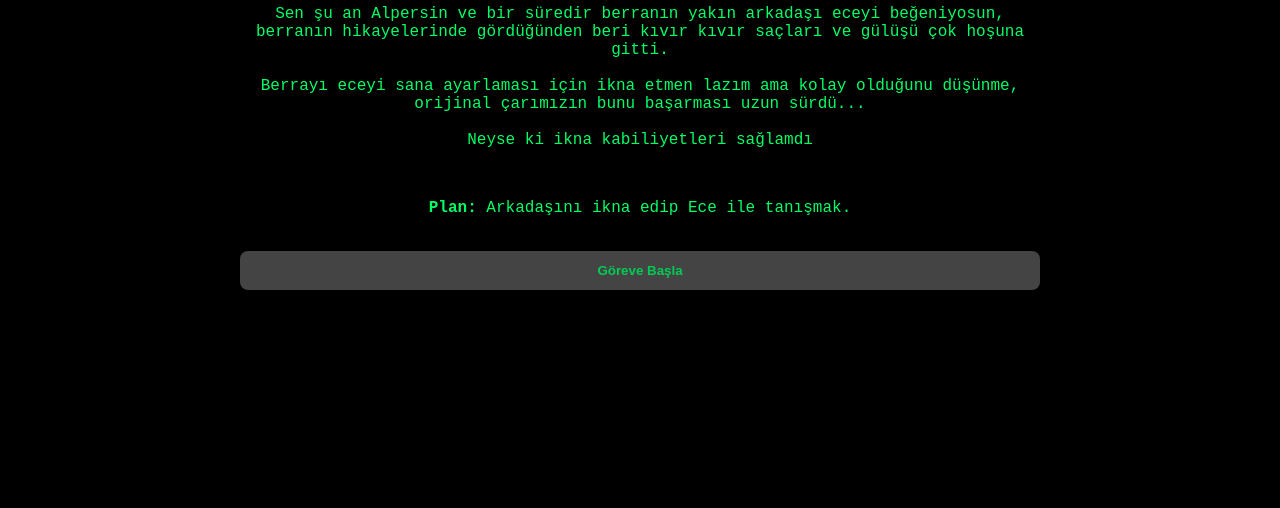
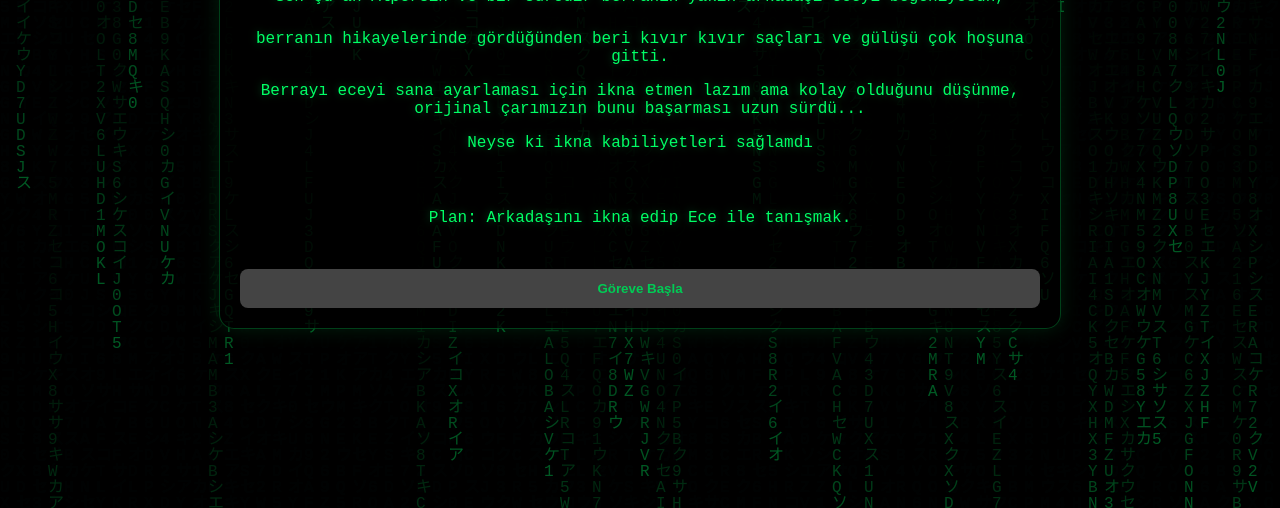
Before and after one commit to VoennaX/operasyon-ece, a plain HTML site: page index.html in a window 1280 px wide. Shown: the part 292-800 px from the top of the page. Drawn offline with Linux system fonts and the light colour scheme.

Commit message:
Update index.html

```diff
--- a/index.html
+++ b/index.html
@@ -61,10 +61,52 @@ background-attachment:fixed;
 .matrix{
 color:#00ff66;
 font-family:"Courier New", monospace;
+position:relative;
+overflow:hidden;
+}
+
+#matrixCanvas{
+position:fixed;
+inset:0;
+width:100%;
+height:100%;
+z-index:0;
+opacity:0.35;
+pointer-events:none;
+}
+
+#matrixIntro .container{
+position:relative;
+z-index:2;
+background:rgba(0,0,0,0.78);
+border:1px solid rgba(0,255,102,0.25);
+box-shadow:0 0 20px rgba(0,255,102,0.12);
+}
+
+#matrixIntro h1,
+#matrixIntro p{
+text-shadow:0 0 8px rgba(0,255,102,0.35);
+}
+
+.type-line{
+min-height:1.6em;
+}
+
+.cursor{
+display:inline-block;
+width:10px;
+color:#00ff66;
+animation:blink 0.7s step-end infinite;
+}
+
+@keyframes blink{
+50%{opacity:0;}
 }
 </style>
 </head>
 <body>
+
+<canvas id="matrixCanvas"></canvas>
 
 <audio id="bgMusic" loop>
 <source src="arkaplanmuzik.mp3" type="audio/mpeg">
@@ -74,15 +116,12 @@ font-family:"Courier New", monospace;
 <div class="section matrix" id="matrixIntro">
 <div class="container">
 <h1>Operasyon: Ece</h1>
-<p>
-Sen şu an Alpersin ve bir süredir berranın yakın arkadaşı eceyi beğeniyosun,<br>
-berranın hikayelerinde gördüğünden beri kıvır kıvır saçları ve gülüşü çok hoşuna gitti.<br><br>
-Berrayı eceyi sana ayarlaması için ikna etmen lazım ama kolay olduğunu düşünme,<br>
-orijinal çarımızın bunu başarması uzun sürdü...<br><br>
-Neyse ki ikna kabiliyetleri sağlamdı
-</p>
+<p class="type-line" id="line1"></p>
+<p class="type-line" id="line2"></p>
+<p class="type-line" id="line3"></p>
+<p class="type-line" id="line4"></p>
 <br>
-<p><b>Plan:</b> Arkadaşını ikna edip Ece ile tanışmak.</p>
+<p class="type-line" id="planLine"></p>
 <br>
 <button onclick="startGame()">Göreve Başla</button>
 </div>
@@ -94,6 +133,78 @@ Neyse ki ikna kabiliyetleri sağlamdı
 </div>
 
 <script>
+const introLines = [
+`Sen şu an Alpersin ve bir süredir berranın yakın arkadaşı eceyi beğeniyosun,`,
+`berranın hikayelerinde gördüğünden beri kıvır kıvır saçları ve gülüşü çok hoşuna gitti.`,
+`Berrayı eceyi sana ayarlaması için ikna etmen lazım ama kolay olduğunu düşünme, orijinal çarımızın bunu başarması uzun sürdü...`,
+`Neyse ki ikna kabiliyetleri sağlamdı`
+];
+
+function escapeHtml(text){
+return text.replace(/&/g,'&amp;').replace(/</g,'&lt;').replace(/>/g,'&gt;');
+}
+
+function typeText(element, text, speed = 16){
+return new Promise((resolve)=>{
+let i = 0;
+element.innerHTML = '<span class="cursor">█</span>';
+const timer = setInterval(()=>{
+i++;
+const visible = escapeHtml(text.slice(0,i));
+element.innerHTML = visible + '<span class="cursor">█</span>';
+if(i >= text.length){
+clearInterval(timer);
+element.innerHTML = visible;
+resolve();
+}
+}, speed);
+});
+}
+
+async function runMatrixIntro(){
+await typeText(document.getElementById('line1'), introLines[0], 14);
+await typeText(document.getElementById('line2'), introLines[1], 14);
+await typeText(document.getElementById('line3'), introLines[2], 12);
+await typeText(document.getElementById('line4'), introLines[3], 14);
+await typeText(document.getElementById('planLine'), 'Plan: Arkadaşını ikna edip Ece ile tanışmak.', 14);
+}
+
+const canvas = document.getElementById('matrixCanvas');
+const ctx = canvas.getContext('2d');
+const chars = 'アイウエオカキクケコサシスセソ0123456789ABCDEFGHIJKLMNOPQRSTUVWXYZ';
+const fontSize = 16;
+let width = 0;
+let height = 0;
+let columns = 0;
+let drops = [];
+
+function resizeCanvas(){
+width = canvas.width = window.innerWidth;
+height = canvas.height = window.innerHeight;
+columns = Math.max(1, Math.floor(width / fontSize));
+drops = Array(columns).fill(1);
+ctx.font = `${fontSize}px monospace`;
+}
+
+function drawMatrix(){
+ctx.fillStyle = 'rgba(0,0,0,0.08)';
+ctx.fillRect(0,0,width,height);
+ctx.fillStyle = '#00ff66';
+for(let i=0;i<drops.length;i++){
+const text = chars[Math.floor(Math.random()*chars.length)];
+ctx.fillText(text, i * fontSize, drops[i] * fontSize);
+if(drops[i] * fontSize > height && Math.random() > 0.975){
+drops[i] = 0;
+}
+drops[i]++;
+}
+}
+
+window.addEventListener('resize', resizeCanvas);
+resizeCanvas();
+setInterval(drawMatrix, 45);
+runMatrixIntro();
+
 let score = 0;
 let current = 0;
 
@@ -146,19 +257,20 @@ options:[
 {
 text:`Buraya kadar sana bir easter egg bıraktım, ipucu: Baş harfleri birleştir. Bakalım yeteri kadar dikkatli misin?`,
 options:[
-{t:`Paşa&Böcek`,p:5},
-{t:`Bebeğimsin`,p:5},
-{t:`Seni çok seviyorum`,p:20},
-{t:`Tipini yediğim`,p:5}
+{t:`Paşa&Böcek`,p:0},
+{t:`Bebeğimsin`,p:0},
+{t:`Seni çok seviyorum`,p:50},
+{t:`Tipini yediğim`,p:0}
 ]
 }
 ];
 
 function startGame(){
-document.getElementById("matrixIntro").classList.add("hidden");
-document.getElementById("game").classList.remove("hidden");
+document.getElementById('matrixCanvas').style.display = 'none';
+document.getElementById('matrixIntro').classList.add('hidden');
+document.getElementById('game').classList.remove('hidden');
 
-const music = document.getElementById("bgMusic");
+const music = document.getElementById('bgMusic');
 music.play().catch(()=>{});
 
 showQuestion();
@@ -190,7 +302,7 @@ endGame();
 
 function endGame(){
 let photo = score >= 85 ? "ecebir.jpg" : "eceiki.jpg";
-let message = score >= 85 ? "Berrayı ikna ettin tebrikler! Peki ya Ece ikna olacak mı?" : "Orijinal karakterimizin ağzı senden iyi laf yapıyomuş";
+let message = score >= 85 ? " Tebrikler! Berrayı ikna ettin. Acaba Ece ikna olacak mı?" : "Ağzın orijinal karakterimiz kadar iyi laf yapamıyormuş";
 
 document.getElementById("game").classList.remove("question-bg");
 document.getElementById("game").style.background = `linear-gradient(rgba(0,0,0,0.35),rgba(0,0,0,0.35)), url('${photo}') center/cover no-repeat`;
```
